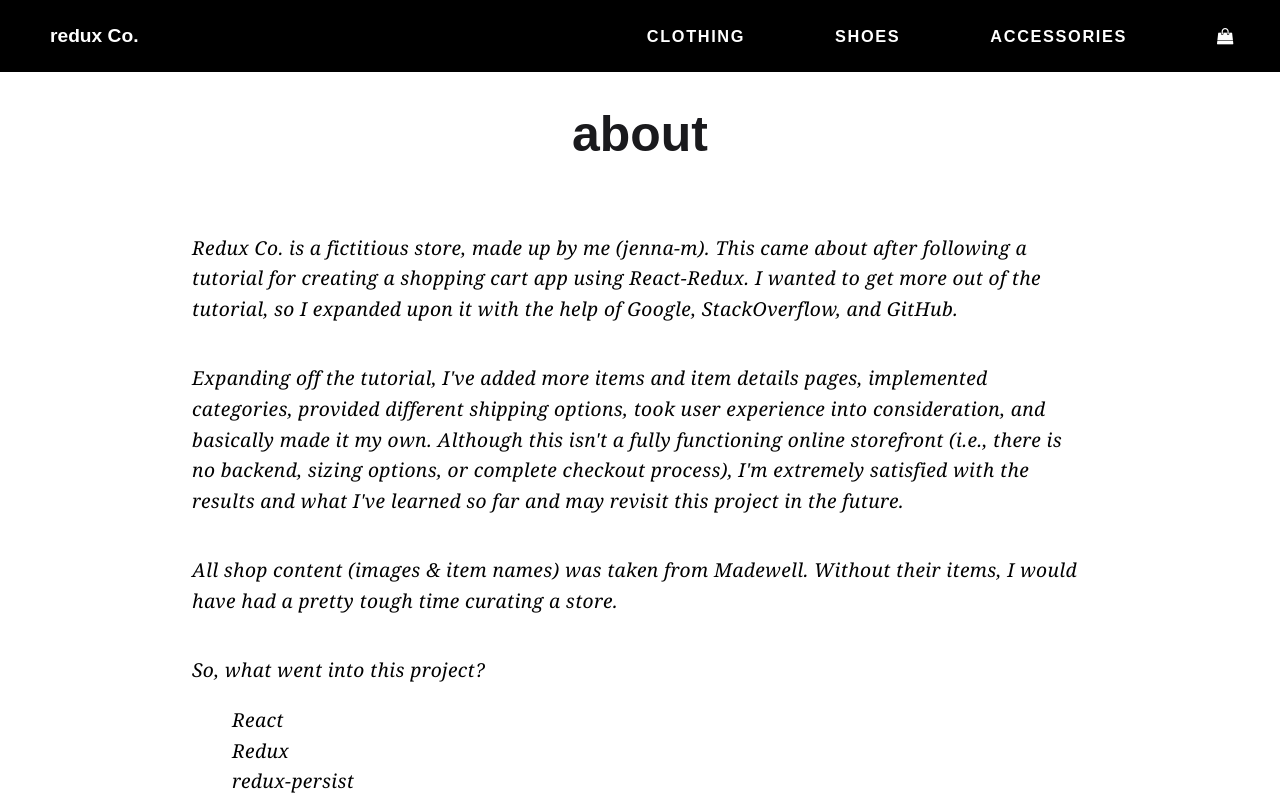
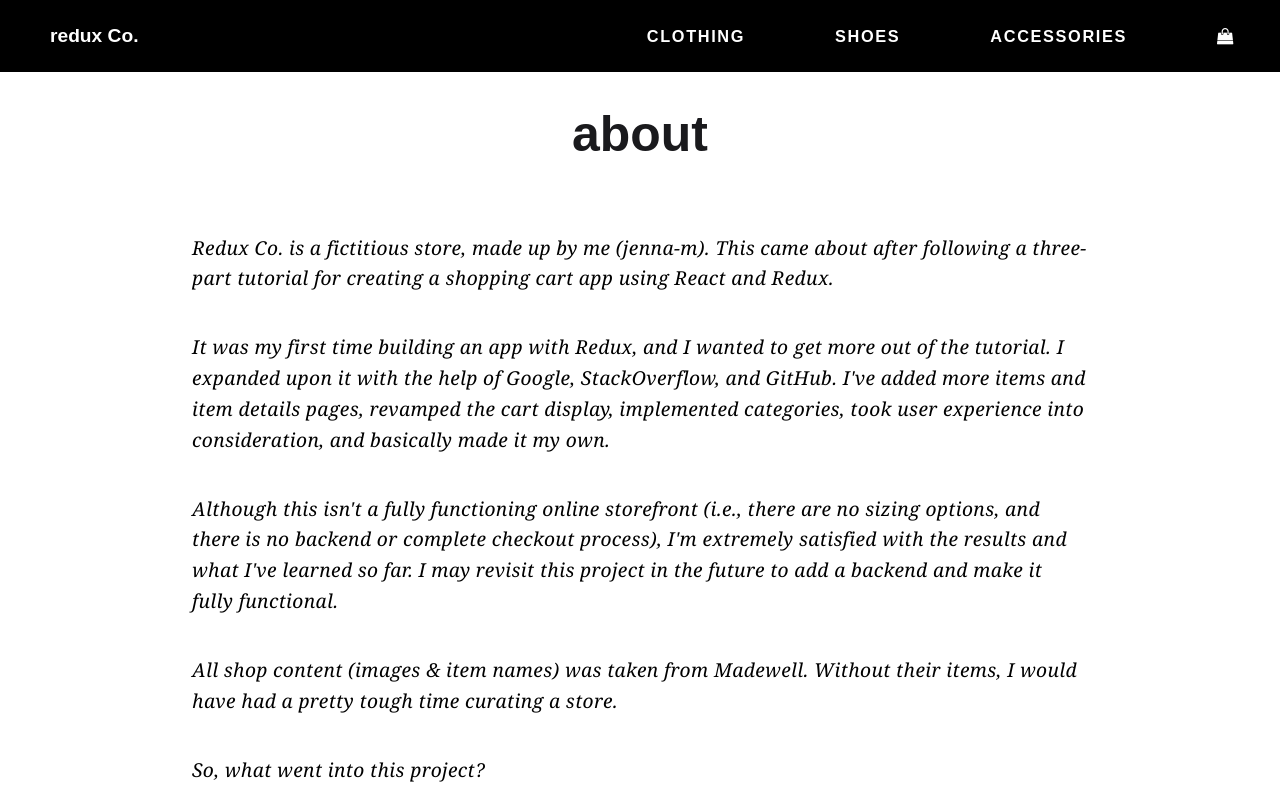
Before and after one commit to jenna-m/redux-co, a React (Create React App) app: page /about in a window 1280 px wide. Shown: the top 800 px of the page. Built offline with nearby package versions, Linux system fonts and the light colour scheme.

Commit message:
Update about.js

```diff
--- a/src/components/footer/about.js
+++ b/src/components/footer/about.js
@@ -6,10 +6,13 @@ class About extends React.Component {
             <div className="about">
                 <h1>About</h1>
                 <p>
-                    Redux Co. is a fictitious store, made up by me (<a href="https://github.com/jenna-m" target="new">jenna-m</a>). This came about after following a tutorial for creating a shopping cart app using React-Redux. I wanted to get more out of the tutorial, so I expanded upon it with the help of Google, StackOverflow, and GitHub.
+                    Redux Co. is a fictitious store, made up by me (<a href="https://github.com/jenna-m" target="new">jenna-m</a>). This came about after following a <a href="https://medium.com/@ayabellazreg/make-a-simple-shopping-cart-app-using-react-redux-1-3-fefde93e80c7" target="new">three-part tutorial</a> for creating a shopping cart app using React and Redux.
                 </p>
                 <p>
-                    Expanding off the tutorial, I've added more items and item details pages, implemented categories, provided different shipping options, took user experience into consideration, and basically made it my own. Although this isn't a fully functioning online storefront (i.e., there is no backend, sizing options, or complete checkout process), I'm extremely satisfied with the results and what I've learned so far and may revisit this project in the future.
+                    It was my first time building an app with Redux, and I wanted to get more out of the tutorial. I expanded upon it with the help of Google, StackOverflow, and GitHub. I've added more items and item details pages, revamped the cart display, implemented categories, took user experience into consideration, and basically made it my own.
+                </p>
+                <p>
+                    Although this isn't a fully functioning online storefront (i.e., there are no sizing options, and there is no backend or complete checkout process), I'm extremely satisfied with the results and what I've learned so far. I may revisit this project in the future to add a backend and make it fully functional.
                 </p>
                 <p>
                     All shop content (images & item names) was taken from <a href="https://madewell.com" target="new">Madewell</a>. Without their items, I would have had a pretty tough time curating a store.
```
